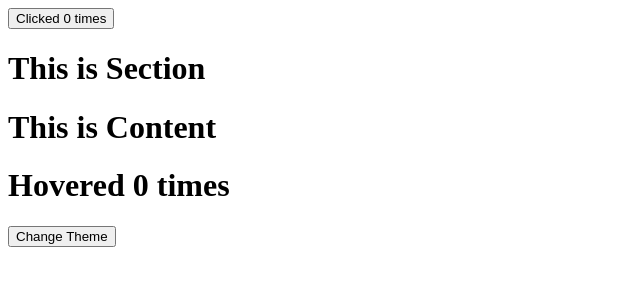
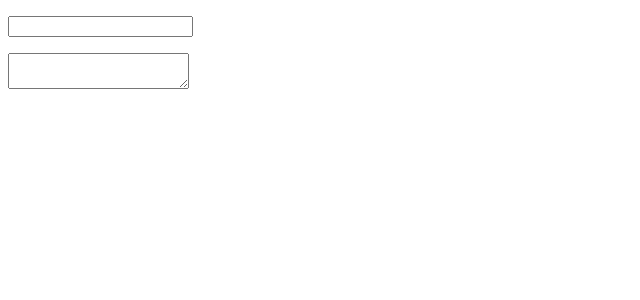
Before and after one commit to imsaikatsen/react-tutorial, a React (Create React App) app: page / in a window 1280 px wide. Shown: the top 300 px of the page, without its empty margins (0-640 px from the left). Built offline with nearby package versions, Linux system fonts and the light colour scheme.

Commit message:
useState hook

```diff
--- a/src/App.js
+++ b/src/App.js
@@ -1,40 +1,11 @@
 import React from 'react';
-import ClickCounter from './components/ClickCounter';
-import Counter from './components/Counter';
-import Section from './components/Section';
-import ThemeContext from './contexts/themeContext';
+import Todo from './components/Todo';
 export default class App extends React.Component {
-  state = {
-    theme: 'light',
-  }
-
-  switchTeme = () => {
-    this.setState(({theme}) => {
-      if(theme=== 'dark'){
-        return {
-          theme : 'light'
-        }
-      } else {
-        return {
-          theme : 'dark'
-        }
-      }
-    })
-  }
 
  render(){
-  const {theme} = this.state; //theme destracturing from state
   return (
     <div className="app">
-      <Counter>
-        {(counter,incrementCount) => (
-          <ClickCounter count={counter} incrementCount=
-          {incrementCount} />
-        )}
-      </Counter>
-      <ThemeContext.Provider value = {{ theme, switchTheme : this.switchTeme }}>
-      <Section />
-      </ThemeContext.Provider>
+      <Todo />
     </div>
   );
  }
--- /dev/null
+++ b/src/components/Todo.js
@@ -0,0 +1,34 @@
+import { useState } from "react";
+
+function Todo() {
+
+    const[todo,setTodo] = useState({
+        title: '',
+        description: '',
+    });
+
+        const {title, description} = todo;
+
+    return(
+        <div>
+            <p>{title}</p>
+            <p>
+                <input type="text" value={title} onChange={(e) => setTodo({
+                    ...todo,
+                    title: e.target.value,
+                }) }/>
+
+            </p>
+            <p>
+                <textarea name="todo" value={description} onChange={(e) => setTodo({
+                    ...todo,
+                    description: e.target.value,
+                }) } />
+
+            </p>
+        </div>
+    )
+
+}
+
+export default Todo;
```
